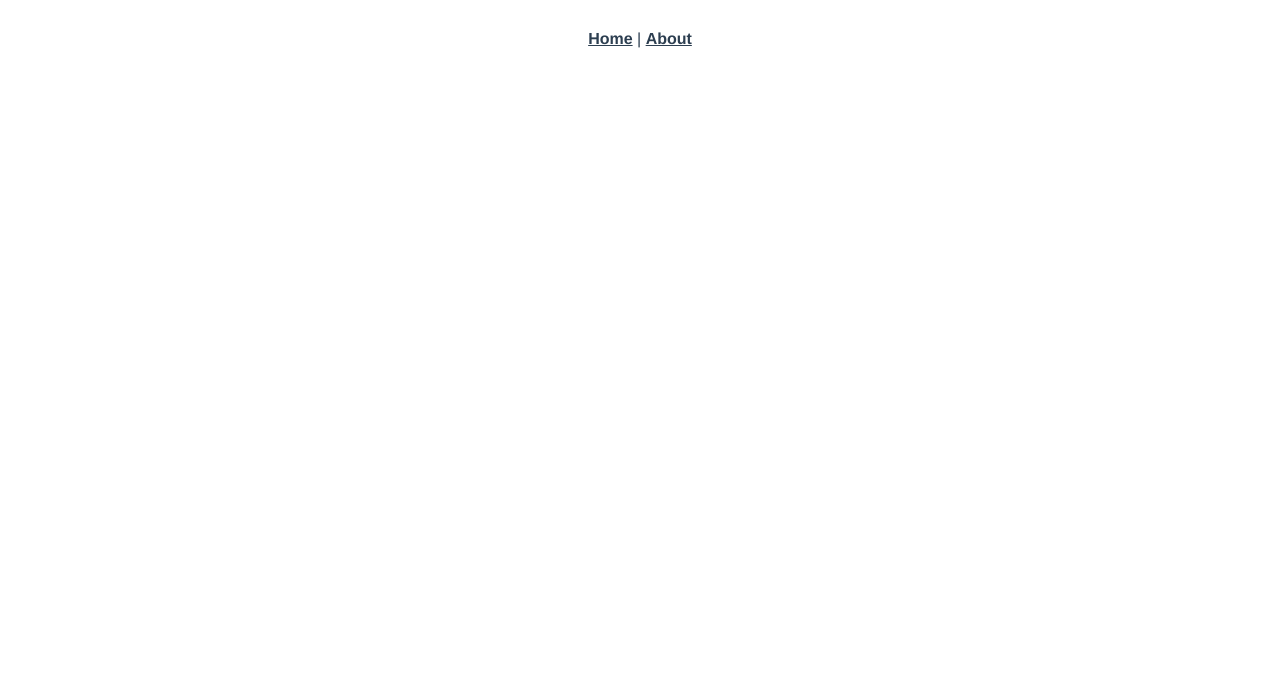
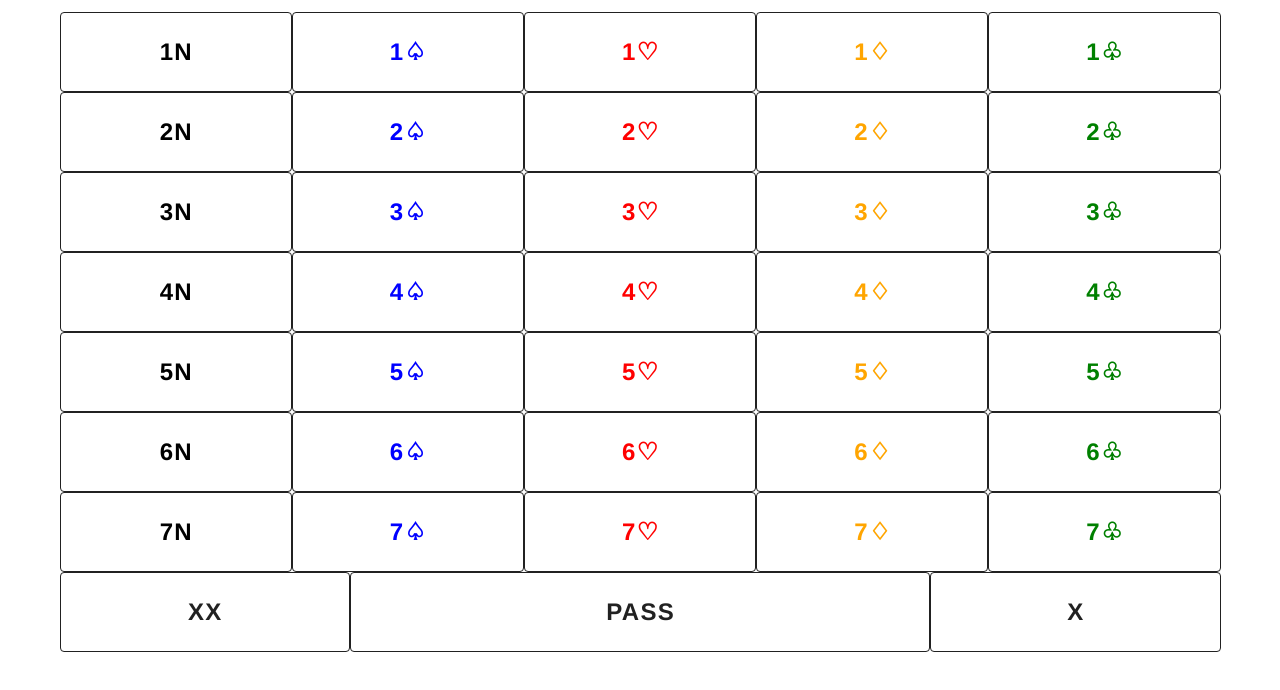
Before and after one commit to garyleung142857/bidding-box, a Vue app: page /boxselect in a window 1280 px wide. Shown: the top 690 px of the page. Built offline with nearby package versions, Linux system fonts and the light colour scheme.

Commit message:
Initial layout of boxselect

```diff
--- a/src/App.vue
+++ b/src/App.vue
@@ -1,9 +1,9 @@
 <template>
   <div id="app">
-    <div id="nav">
-      <router-link to="/">Home</router-link> |
-      <router-link to="/about">About</router-link>
-    </div>
+      <!-- <div id="nav">
+        <router-link to="/">Home</router-link> |
+        <router-link to="/about">About</router-link>
+      </div> -->
     <router-view/>
   </div>
 </template>
--- a/src/router/index.js
+++ b/src/router/index.js
@@ -1,6 +1,8 @@
 import Vue from 'vue'
 import VueRouter from 'vue-router'
 import Home from '../views/Home.vue'
+import BoxSelect from '../views/BoxSelect.vue'
+import BoxSelect2 from '../views/BoxSelect2.vue'
 
 Vue.use(VueRouter)
 
@@ -17,7 +19,9 @@ const routes = [
     // this generates a separate chunk (about.[hash].js) for this route
     // which is lazy-loaded when the route is visited.
     component: () => import(/* webpackChunkName: "about" */ '../views/About.vue')
-  }
+  },
+  {path: '/boxselect', name: 'BoxSelect', component: BoxSelect},
+  {path: '/boxselect2', name: 'BoxSelect2', component: BoxSelect2}
 ]
 
 const router = new VueRouter({
--- /dev/null
+++ b/src/views/BoxSelect.vue
@@ -0,0 +1,95 @@
+<template>
+    <v-container id="boxselect" v-resize="onResize">
+      <v-row v-for="level in levels" :key="level" no-gutters>
+        <v-col
+
+          v-for="(icon, strain) in strains" :key="strain"
+          align-center row wrap no-gutters
+        >
+          <v-btn
+            class="call-choice"
+            block height="10vh" outlined v-bind:ripple="false"
+            @click="clicked($event)"
+            v-bind:id="'call-' + level + strain"
+          >
+            <span v-html="level + icon" v-bind:class="'label-' + strain"></span>
+          </v-btn>
+        </v-col>
+      </v-row>
+      <v-row no-gutters>
+        <v-col cols=3>
+          <v-btn
+            class="call-choice"
+            block height="10vh" outlined v-bind:ripple="false"
+            v-bind:id="'call-rdbl'"
+            @click="clicked($event)"
+          >
+            <span>XX</span>
+          </v-btn>
+        </v-col>
+        <v-col cols=6>
+          <v-btn
+            class="call-choice"
+            block height="10vh" outlined v-bind:ripple="false"
+            v-bind:id="'call-pass'"
+            @click="clicked($event)"
+          >
+            <span>Pass</span>
+          </v-btn>
+        </v-col>
+        <v-col cols=3>
+          <v-btn
+            class="call-choice"
+            block height="10vh" outlined v-bind:ripple="false"
+            v-bind:id="'call-dbl'"
+            @click="clicked($event)"
+          >
+            <span>X</span>
+          </v-btn>
+        </v-col>
+      </v-row>
+    </v-container>
+</template>
+
+<script>
+export default {
+  data(){
+    return {
+      levels: ['1', '2', '3', '4', '5', '6', '7'],
+      strains: {'N': 'N', 'S': '&#9828;', 'H': '&#9825;', 'D': '&#9826;', 'C': '&#9831;'},
+      windowSize: {x: 0, y: 0}
+    }
+  },
+  methods: {
+    clicked(event){
+      console.log(event.currentTarget.id)
+    },
+    onResize(){
+      this.windowSize = { x: window.innerWidth, y: window.innerHeight }
+    }
+  },
+  mounted (){
+    this.onResize()
+  }
+}
+</script>
+
+<style scoped>
+
+.label-N {color: black}
+.label-S {color: blue;}
+.label-H {color: red;}
+.label-D {color: orange;}
+.label-C {color: green;}
+
+
+.call-choice span{
+  font-size: x-large;
+  font-weight: bold;
+  padding: 0px
+}
+
+.bidsvg_7{
+  /* float: right; */
+}
+</style>
```
